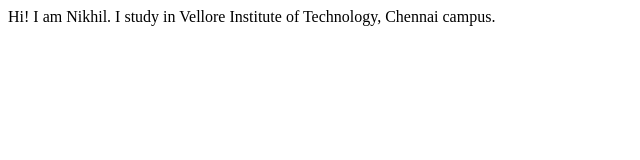
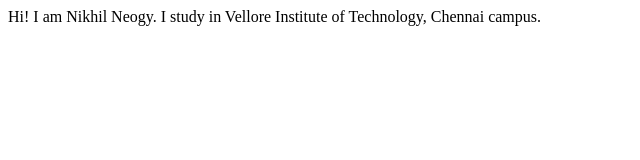
Before and after one commit to nikhil-neogy/nikhilneogy-site, a plain HTML site: page index.html in a window 1280 px wide. Shown: the whole page, without its empty margins (0-640 px from the left). Drawn offline with Linux system fonts and the light colour scheme.

Commit message:
fix: full name

```diff
--- a/index.html
+++ b/index.html
@@ -7,7 +7,7 @@
     <title>studentsite</title>
 </head>
 <body>
-    Hi! I am Nikhil.
+    Hi! I am Nikhil Neogy.
     I study in Vellore Institute of Technology, Chennai campus.
 </body>
 </html>
```
